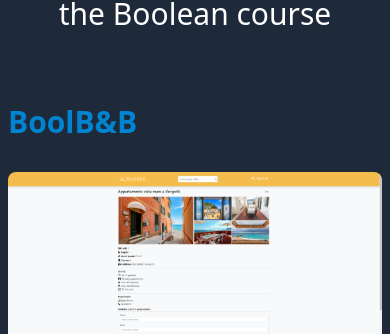
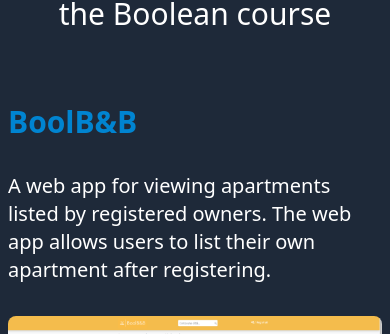
Before and after one commit to Pietroo03/MyPortfolio, a React (Vite) app: page / in a window 390 px wide. Shown: the part 1278-1612 px from the top of the page. Built offline with nearby package versions, Linux system fonts and the light colour scheme.

Commit message:
add skills section need to add style and responsive

```diff
--- a/package.json
+++ b/package.json
@@ -18,6 +18,7 @@
     "framer-motion": "^12.4.1",
     "react": "^18.3.1",
     "react-dom": "^18.3.1",
+    "react-icons": "^5.4.0",
     "react-intersection-observer": "^9.15.1",
     "react-scroll": "^1.9.0",
     "swiper": "^11.2.2",
--- a/src/Components/Footer.jsx
+++ b/src/Components/Footer.jsx
@@ -7,7 +7,7 @@ export default function Footer() {
     return (
         <>
 
-            <footer id="contacts" className="py-7 px-2 md:px-4 text-xl bg-gray-900 text-white">
+            <footer id="contacts" className="py-7 px-2 md:px-4 text-xl bg-slate-600 text-white">
                 <div className="flex flex-col md:items-center">
                     <a href="https://github.com/Pietroo03" className='my-2 group hover:text-cyan-500 transition duration-200 ease-in-out'>
                         <FontAwesomeIcon icon={faGithub} />
--- a/src/Components/Projects.jsx
+++ b/src/Components/Projects.jsx
@@ -34,6 +34,13 @@ export default function Projects() {
                                 transition={{ duration: 0.5, delay: 0.4, }}
                                 className="text-3xl md:text-5xl lg:text-5xl pt-8 md:pt-15 text-left text-sky-600 font-bold">
                                 {project.title}
+                            </motion.div>
+                            <motion.div
+                                initial={{ opacity: 0, y: 50 }}
+                                animate={controls}
+                                transition={{ duration: 0.5, delay: 0.4, }}
+                                className="text-xl md:text-2xl lg:text-3xl pt-8 md:pt-15 text-left">
+                                {project.description}
                             </motion.div>
 
                             {/* Carosello */}
--- a/src/Components/Skills.jsx
+++ b/src/Components/Skills.jsx
@@ -1,8 +1,59 @@
+import skills from '../Data/skills';
+import { motion } from 'framer-motion';
+import { FontAwesomeIcon } from '@fortawesome/react-fontawesome';
+import UseScrollAnimation from '../Animation/ScrollAnimation';
+import { useState } from 'react';
+
 export default function Skills() {
+    const { controls } = UseScrollAnimation('skills');
+    const [hoveredSkill, setHoveredSkill] = useState(null);
 
     return (
         <section id="skills" className="md:pt-16 px-2 md:px-8 lg:px-20 bg-gray-700">
-            <div>Skills</div>
+            <div className='container mx-auto'>
+                {/* Titolo animato */}
+                <motion.div
+                    initial={{ opacity: 0, y: 50 }}
+                    animate={controls}
+                    transition={{ duration: 0.5, delay: 0.3 }}
+                    className="text-3xl md:text-4xl lg:text-5xl text-center pb-10 text-white"
+                >
+                    Let's go over the skills I have learned during the Boolean course and beyond.
+                </motion.div>
+
+                {/* Griglia con bottoni uniformi */}
+                <motion.div
+                    initial={{ opacity: 0, y: 50 }}
+                    animate={controls}
+                    transition={{ duration: 0.5 }}
+                    className="flex flex-wrap justify-center gap-6"
+                >
+                    {skills.map((skill, index) => (
+                        <motion.div
+                            key={index}
+                            initial={{ opacity: 0, scale: 0.8 }}
+                            animate={{ opacity: 1, scale: 1 }}
+                            transition={{ duration: 0.3, delay: index * 0.1 }}
+                            onMouseEnter={() => setHoveredSkill(index)}
+                            onMouseLeave={() => setHoveredSkill(null)}
+                        >
+                            <div className="flex items-center justify-center gap-3 px-6 py-4 w-[180px] bg-gray-800 text-white rounded-xl text-xl font-semibold shadow-lg transition-transform transform hover:scale-105 text-center">
+                                {/* Nome della skill */}
+                                <span>{skill.name}</span>
+
+                                {/* Icona appare solo all'hover */}
+                                {hoveredSkill === index && skill.icon && (
+                                    skill.type === 'fa' ? (
+                                        <FontAwesomeIcon icon={skill.icon} className="text-3xl" style={{ color: skill.color }} />
+                                    ) : (
+                                        <skill.icon className="text-3xl" style={{ color: skill.color }} />
+                                    )
+                                )}
+                            </div>
+                        </motion.div>
+                    ))}
+                </motion.div>
+            </div>
         </section>
-    )
+    );
 }
--- a/src/Data/skills.js
+++ b/src/Data/skills.js
@@ -1,3 +1,19 @@
-const skills = ['HTML5', 'CSS', 'JavaScript', 'Node.js', 'Express', 'React', 'Bootstrap', 'Tailwind CSS', 'NPM', 'Git']
+import { faHtml5, faCss3Alt, faJs, faNodeJs, faReact, faBootstrap, faNpm, faGitAlt, faGithub } from '@fortawesome/free-brands-svg-icons';
+import { SiExpress, SiTailwindcss, SiMysql } from "react-icons/si"; // React Icons
 
-export default skills
+const skills = [
+    { name: 'HTML', icon: faHtml5, color: '#E44D26', type: 'fa' },
+    { name: 'CSS', icon: faCss3Alt, color: '#1572B6', type: 'fa' },
+    { name: 'JavaScript', icon: faJs, color: '#F7DF1E', type: 'fa' },
+    { name: 'NodeJS', icon: faNodeJs, color: '#68A063', type: 'fa' },
+    { name: 'Express', icon: SiExpress, color: '#000000', type: 'react' }, // React Icons
+    { name: 'MySQL', icon: SiMysql, color: '#4479A1', type: 'react' }, // React Icons
+    { name: 'React', icon: faReact, color: '#61DAFB', type: 'fa' },
+    { name: 'Bootstrap', icon: faBootstrap, color: '#7952B3', type: 'fa' },
+    { name: 'Tailwind', icon: SiTailwindcss, color: '#38B2AC', type: 'react' }, // React Icons
+    { name: 'NPM', icon: faNpm, color: '#CB3837', type: 'fa' },
+    { name: 'Git', icon: faGitAlt, color: '#F1502F', type: 'fa' },
+    { name: 'GitHub', icon: faGithub, color: '#181717', type: 'fa' }
+];
+
+export default skills;
```
Also changed, not shown: 1 other file (tests, documents, lock files or other folders).
